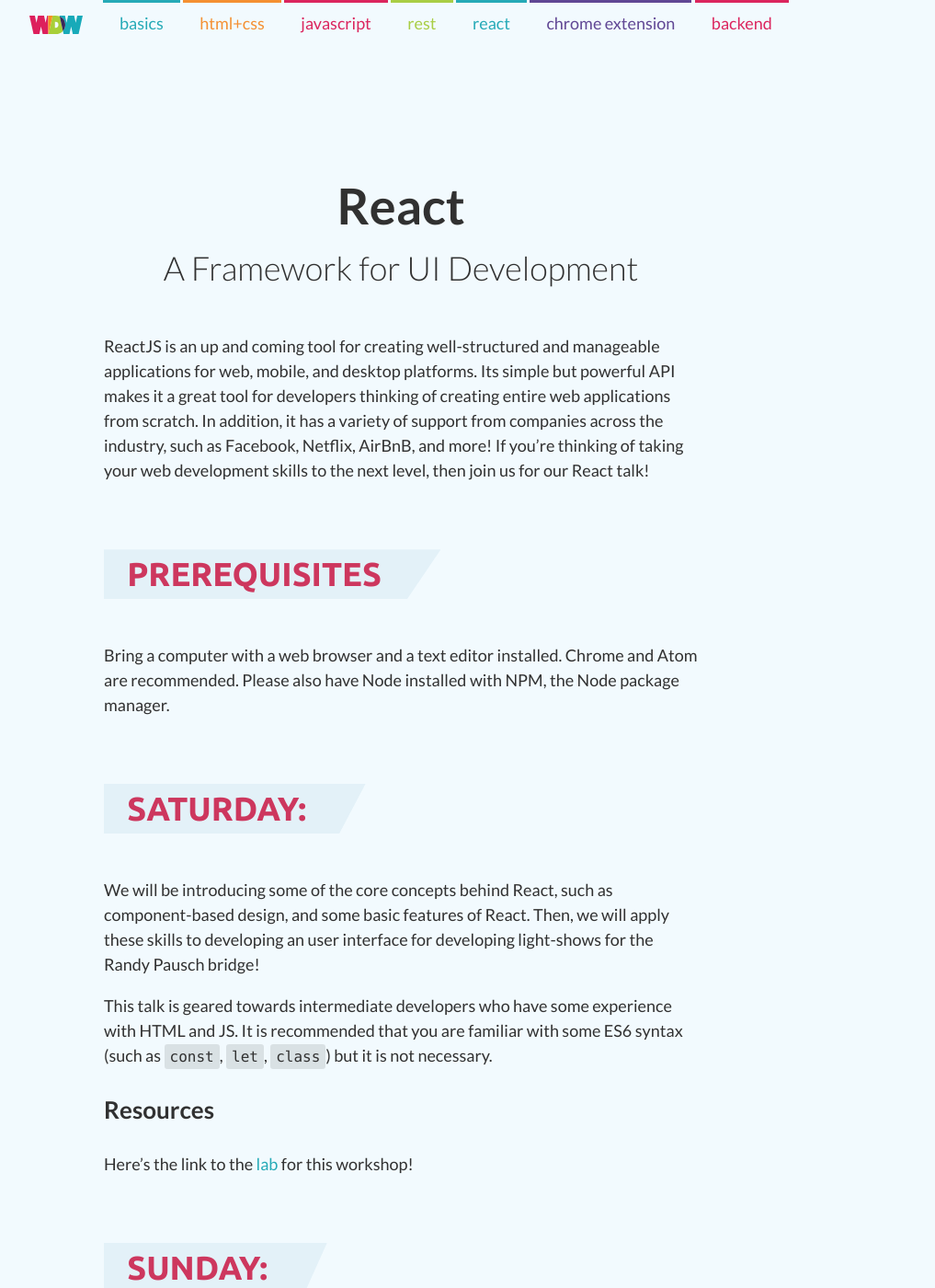
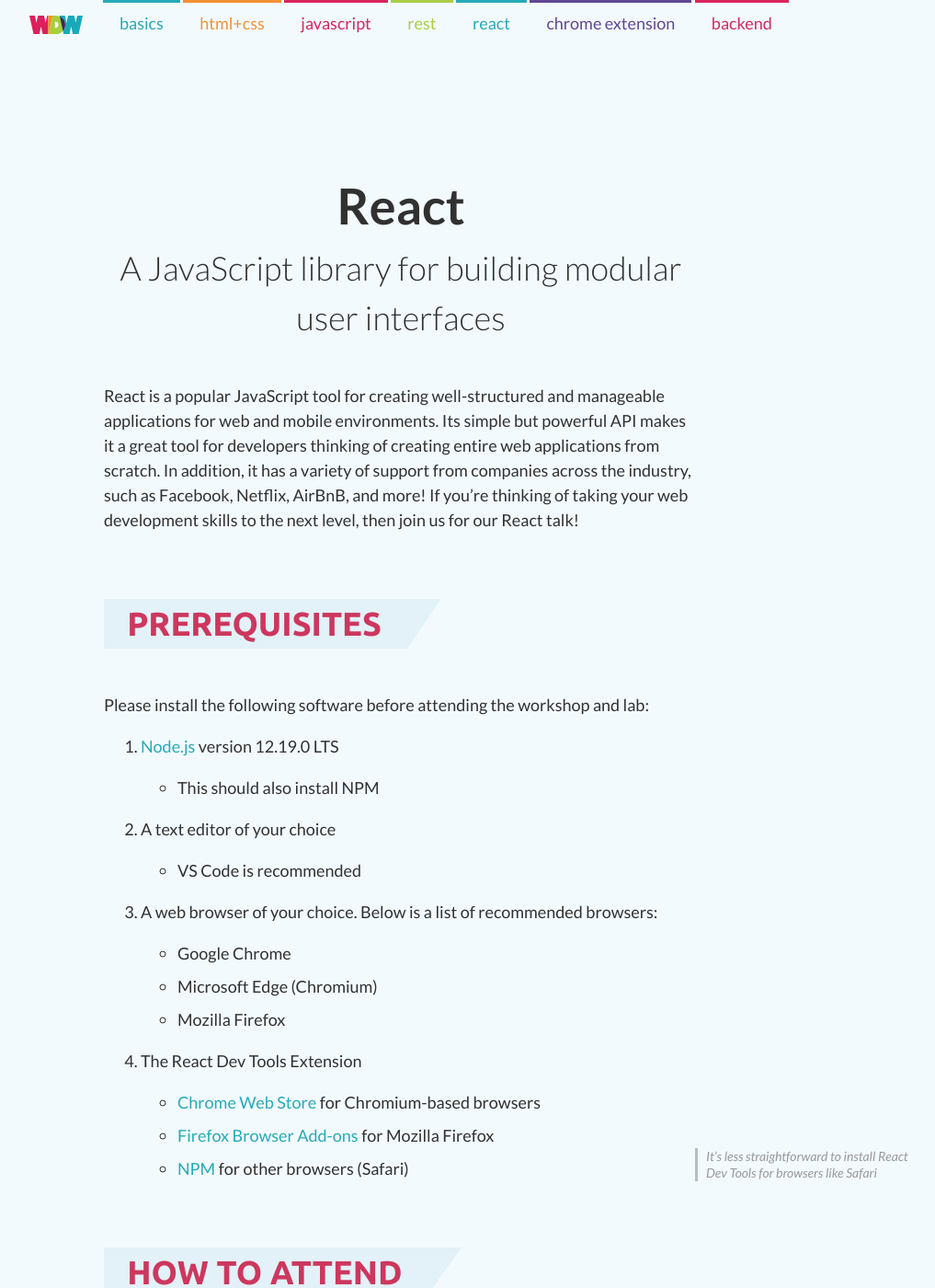
Before and after one commit to ScottyLabs/wdw, a Jekyll site: the page built from react/index.md, in a window 1280 px wide and 1400 px high. Shown: the whole window at 92% size, without its empty margins (204-1221 px from the left). Built offline with Jekyll 4.4.1, drawn with Linux system fonts in a browser that asks for light colours; nearby versions of some CDN libraries; some of the changed text lies outside the part shown.

Commit message:
Update React page

```diff
--- a/react/index.md
+++ b/react/index.md
@@ -6,10 +6,10 @@
 
 # React
 
-###### A Framework for UI Development
+###### A JavaScript library for building modular user interfaces
 
-ReactJS is an up and coming tool for creating well-structured and manageable
-applications for web, mobile, and desktop platforms. Its simple but powerful
+React is a popular JavaScript tool for creating well-structured and manageable
+applications for web and mobile environments. Its simple but powerful
 API makes it a great tool for developers thinking of creating entire web
 applications from scratch. In addition, it has a variety of support from
 companies across the industry, such as Facebook, Netflix, AirBnB, and more! If
@@ -19,29 +19,44 @@
 
 ## Prerequisites
 
-Bring a computer with a web browser and a text editor installed. Chrome and
-Atom are recommended. Please also have Node installed with NPM, the Node
-package manager.
+Please install the following software before attending the workshop and lab:
+
+1. [Node.js](https://nodejs.org/en/) version 12.19.0 LTS
+  - This should also install NPM
+2. A text editor of your choice
+  - VS Code is recommended
+3. A web browser of your choice. Below is a list of recommended browsers:
+  - Google Chrome
+  - Microsoft Edge (Chromium)
+  - Mozilla Firefox
+4. The React Dev Tools Extension
+  - [Chrome Web Store](https://chrome.google.com/webstore/detail/react-developer-tools/fmkadmapgofadopljbjfkapdkoienihi?hl=en) for Chromium-based browsers
+  - [Firefox Browser Add-ons](https://addons.mozilla.org/en-US/firefox/addon/react-devtools/) for Mozilla Firefox
+<span class="aside">It's less straightforward to install React Dev Tools for browsers like Safari</span>
+  - [NPM](https://www.npmjs.com/package/react-devtools) for other browsers (Safari)
 
 
-## Saturday:
+## How to Attend
+
+This year, WDW will be virtual! You can join us on Zoom from wherever you are.
+<div class="zoom">
+  <span class="aside">Meeting ID: 914 9506 3440</span>
+  <a href="{{site.zoom_link}}" target="_blank"><button class="zoom">Join us on Zoom</button></a>
+</div>
+
+
+## Talk Content
+
 We will be introducing some of the core concepts behind React, such as
-component-based design, and some basic features of React. Then, we will apply
-these skills to developing an user interface for developing light-shows for the
-Randy Pausch bridge!
+component-based design, and some basic features of React.
 
 This talk is geared towards intermediate developers who have some experience
 with HTML and JS. It is recommended that you are familiar with some ES6 syntax
 (such as `const`, `let`, `class`) but it is not necessary.
 
-### Resources
-Here's the link to the [lab]({{ site.baseurl }}/react/lab/) for this workshop!
-
-## Sunday:
-
-Participants will learn the basics of React through brief demonstrations, interactive examples, and a lab where they create a small web application.
-
-This talk is geared towards intermediate developers who have some experience with HTML and JS. It is recommended that you are familiar with some ES6 syntax (such as `const`, `let`, `class`) but it is not necessary.
+After the talk, there will be a lab which will walk you through creating your
+own React app. Here's the link to the [lab](https://github.com/scottylabs/wdw-react) for
+this workshop!
 
 ### Resources
 Here's the link to the [slides]({{ site.baseurl }}/react/sunday/slides.pdf) for this workshop!
```
Also changed, not shown: 1 other file.
